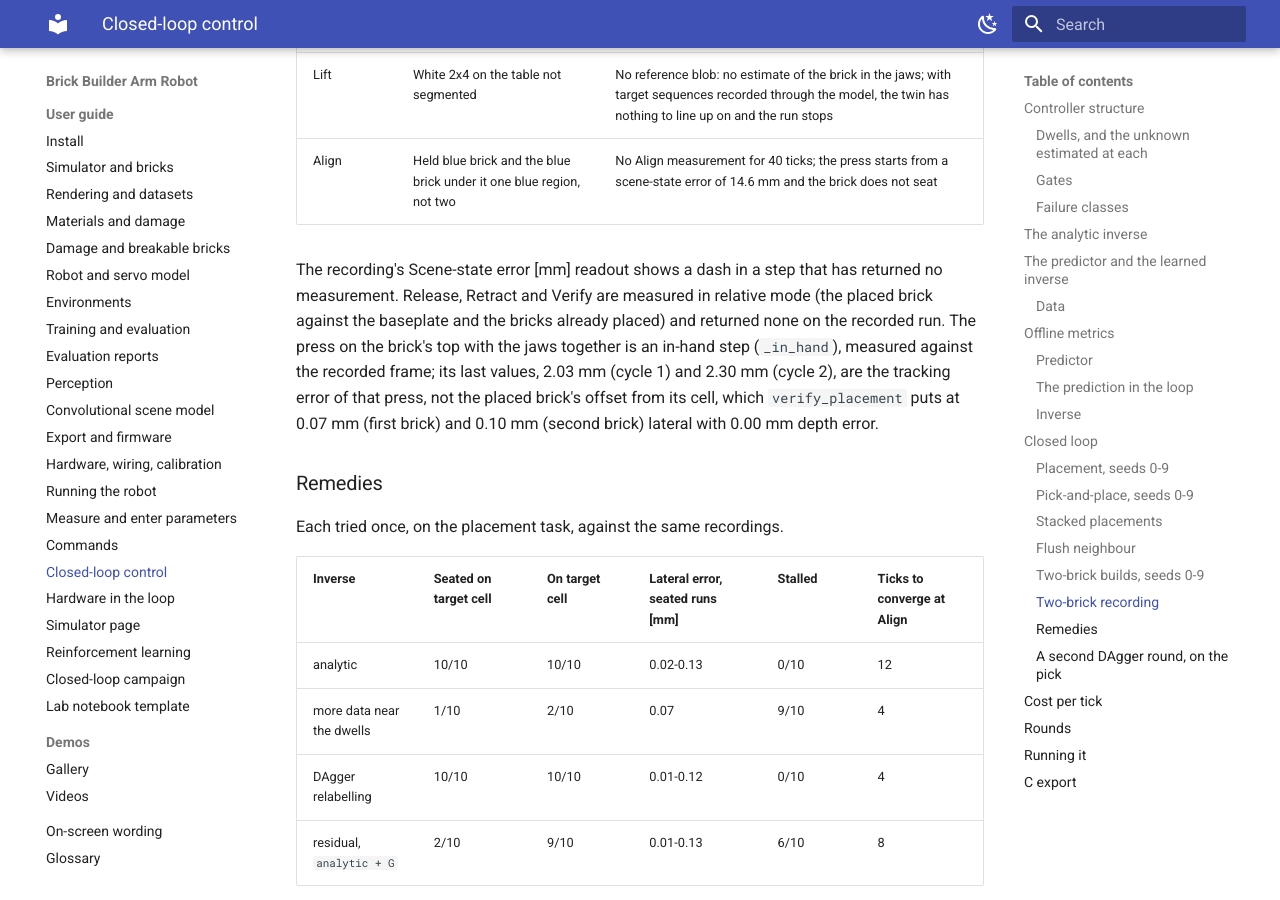
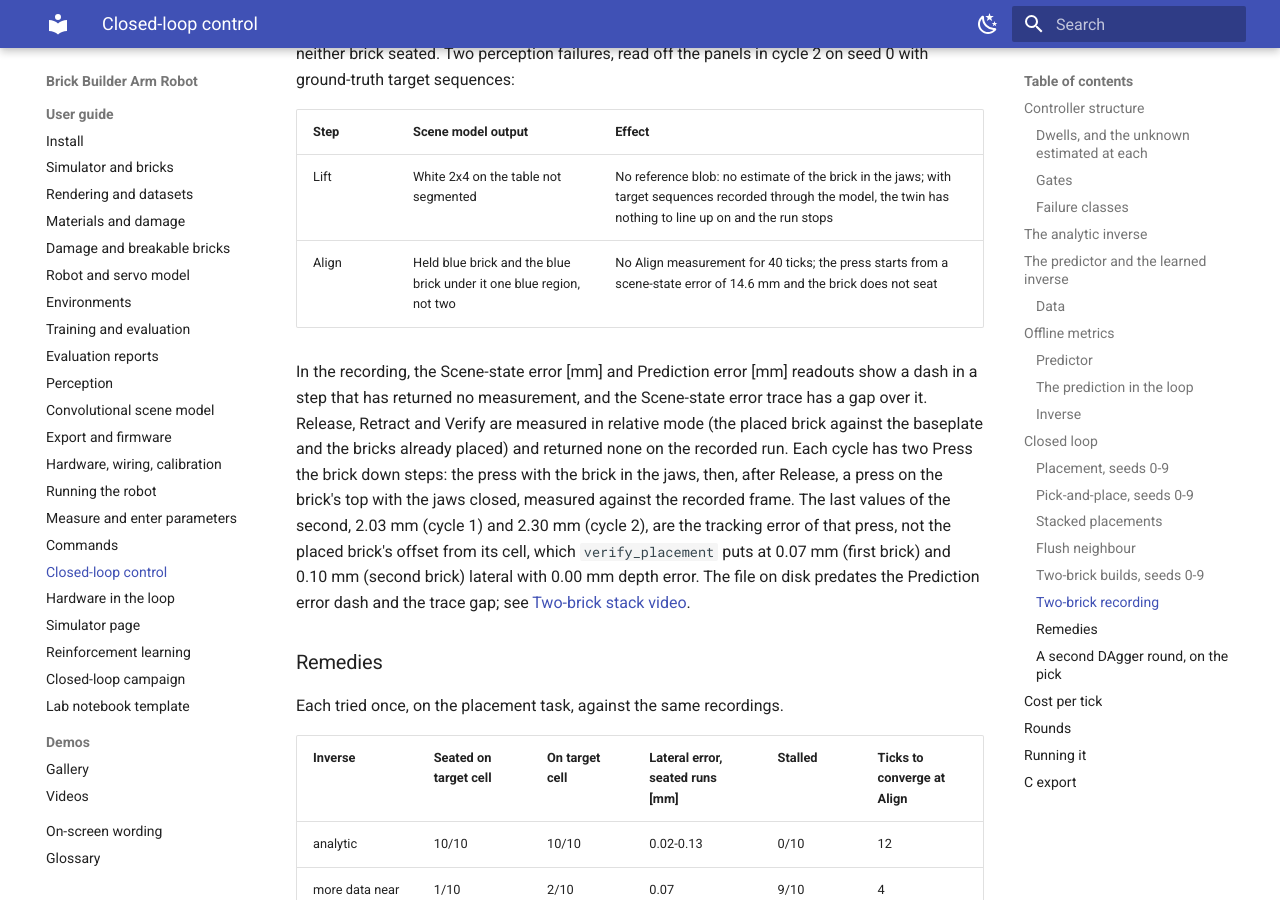
Before and after one commit to k-h-nunn/brick-builder-arm-robot, an MkDocs documentation site: the page built from docs/guide/12-closed-loop-control.md, in a window 1280 px wide and 900 px high, scrolled down 12364 px. Built offline with MkDocs 1.6.1 and Material for MkDocs 9.7.7, drawn with Linux system fonts in a browser that asks for light colours; some of the changed text lies outside the part shown.

Commit message:
Name the steps in the two-brick recording text and rerun to a new file
Guide 12 names the second Press the brick down step instead of a private
function, says the layer check runs on layer 0 as well, and points the
reproduction command at a fresh output file: the runner appends to
--out, and the published evaluate.jsonl would double.

Co-Authored-By: Claude Opus 5.5 <noreply@anthropic.com>
Claude-Session: https://claude.ai/code/session_01HD3mMEkNC6Z1TH7gLTdMMh

````diff
--- a/docs/guide/12-closed-loop-control.md
+++ b/docs/guide/12-closed-loop-control.md
@@ -318,11 +318,12 @@ hover and the press target 19.2 mm inside the lower brick.
 
 `verify_placement` scores the layer: `at_target_layer` holds when the brick's bottom face is
 within half a brick height (9.6 mm) of the height the layer names, and `lower_bodies` lists the
-bodies whose studs the brick is on. A brick sent to layer 1 that lands on the plate beside the
-lower brick passes the lateral and depth checks and fails this one; its failure class is
-`seated on the wrong layer`. The campaign's CSV writes a layer-1 cell as `x,y,1` and the layer
-score as `brick{i}_at_layer`; a file written before that column existed reads back as on the
-layer.
+bodies whose studs the brick is on. The check runs on every layer, layer 0 included. A brick sent
+to layer 1 that lands on the plate beside the lower brick passes the lateral and depth checks
+and fails this one, and so does a brick sent to the plate that ends on top of another brick;
+the failure class is `seated on the wrong layer`. The campaign's CSV writes a layer-1 cell as
+`x,y,1` and the layer score as `brick{i}_at_layer`; a file written before that column existed
+reads back as on the layer.
 
 ### Flush neighbour
 
@@ -377,12 +378,14 @@ Reproduction, 20 episodes in one process, 44.7 min at nice 19 and two threads:
 ```bash
 CUDA_VISIBLE_DEVICES="" MUJOCO_GL=egl OMP_NUM_THREADS=2 \
   python -m brick_builder.campaign.runner --tasks stack_2 build_2 --seeds 0-9 --no-replan \
-    --out results/campaign/stacked_builds/evaluate.jsonl
+    --out results/campaign/stacked_builds_rerun/evaluate.jsonl
 ```
 
 One `evaluate` job per task and seed, ground-truth scene model, analytic inverse and prediction
 rule, target sequences cached in `ideals/` beside `--out`; one JSON line per episode is appended
-to `--out`. The measured run used a job file with the same 20 jobs.
+to `--out`, so the command writes to a fresh directory rather than to the published
+`results/campaign/stacked_builds/evaluate.jsonl`. The measured run used a job file with the
+same 20 jobs.
 
 ### Two-brick recording
 
@@ -412,13 +415,17 @@ ground-truth target sequences:
 | Lift | White 2x4 on the table not segmented | No reference blob: no estimate of the brick in the jaws; with target sequences recorded through the model, the twin has nothing to line up on and the run stops |
 | Align | Held blue brick and the blue brick under it one blue region, not two | No Align measurement for 40 ticks; the press starts from a scene-state error of 14.6 mm and the brick does not seat |
 
-The recording's Scene-state error [mm] readout shows a dash in a step that has returned no
-measurement. Release, Retract and Verify are measured in relative mode (the placed brick against
-the baseplate and the bricks already placed) and returned none on the recorded run. The press on
-the brick's top with the jaws together is an in-hand step (`_in_hand`), measured against the
-recorded frame; its last values, 2.03 mm (cycle 1) and 2.30 mm (cycle 2), are the tracking
-error of that press, not the placed brick's offset from its cell, which `verify_placement` puts
-at 0.07 mm (first brick) and 0.10 mm (second brick) lateral with 0.00 mm depth error.
+In the recording, the Scene-state error [mm] and Prediction error [mm] readouts show a dash in a
+step that has returned no measurement, and the Scene-state error trace has a gap over it.
+Release, Retract and Verify are measured in relative mode (the placed brick against the
+baseplate and the bricks already placed) and returned none on the recorded run. Each cycle has
+two Press the brick down steps: the press with the brick in the jaws, then, after Release, a
+press on the brick's top with the jaws closed, measured against the recorded frame. The last
+values of the second, 2.03 mm (cycle 1) and 2.30 mm (cycle 2), are the tracking error of that
+press, not the placed brick's offset from its cell, which `verify_placement` puts at 0.07 mm
+(first brick) and 0.10 mm (second brick) lateral with 0.00 mm depth error. The file on disk
+predates the Prediction error dash and the trace gap; see
+[Two-brick stack video](../demos/videos.md#two-brick-stack-video).
 
 ### Remedies
 
````
